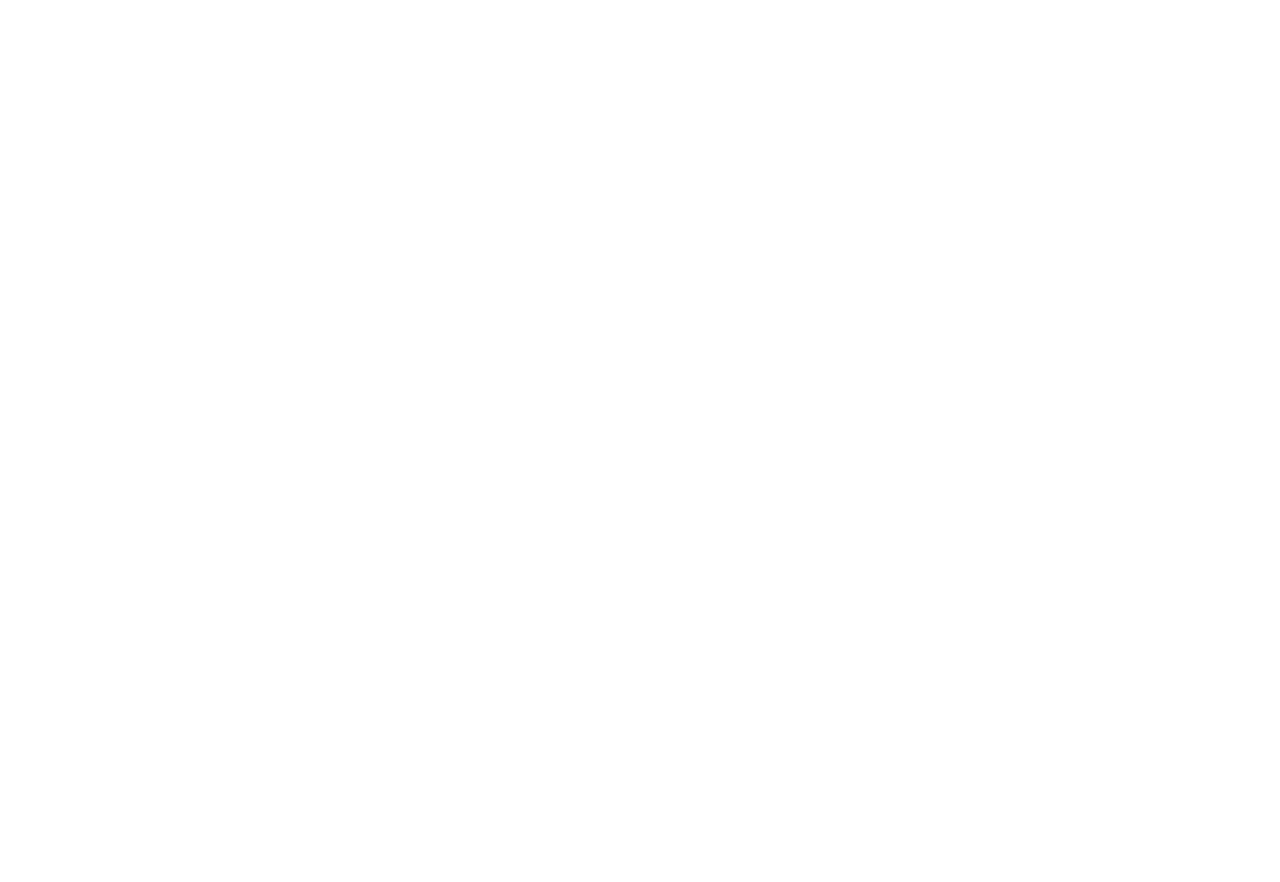
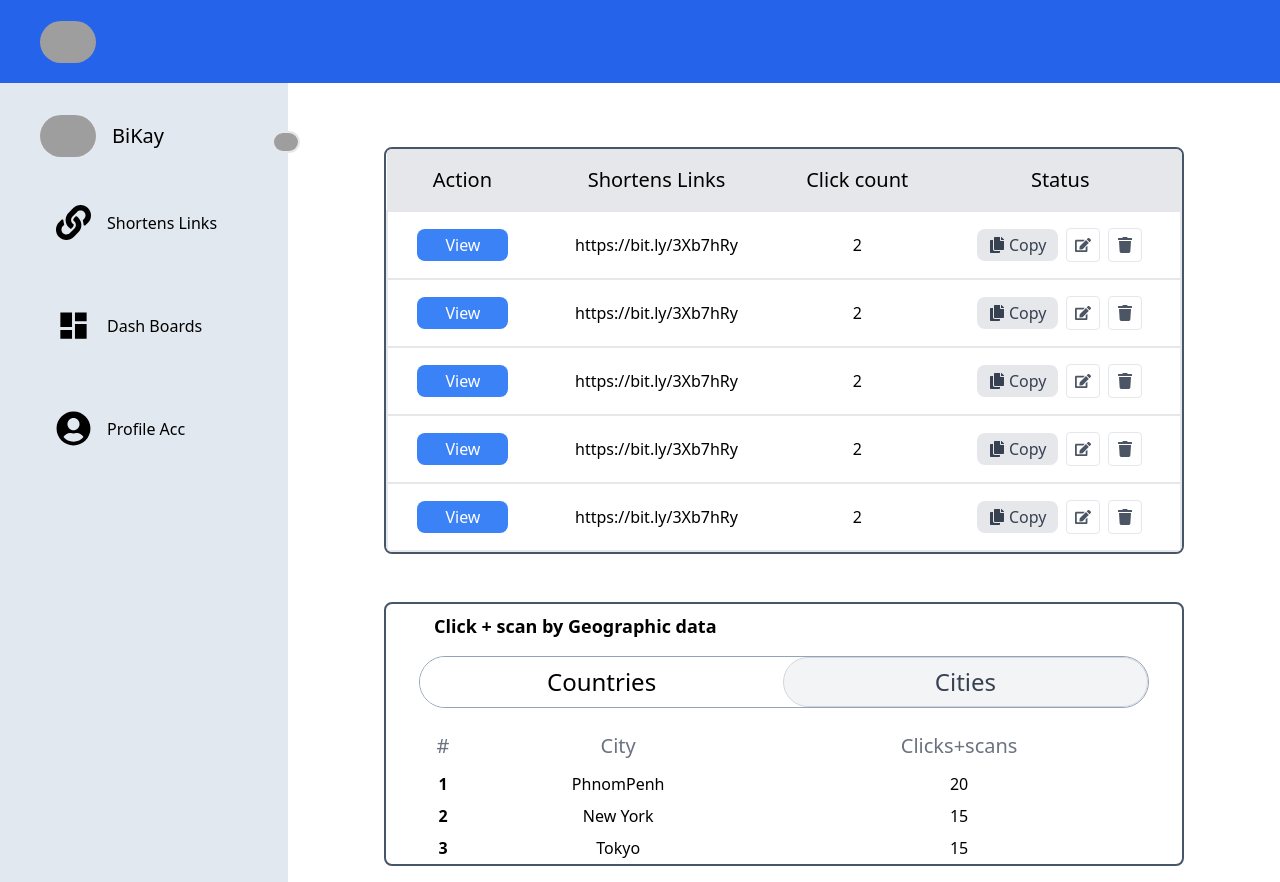
Before and after one commit to saolaiheang/link-shorten-two, a React (Vite) app: page /dashboard in a window 1280 px wide. Before the commit this address had no page. Before the commit the page ends 800 px from the top, so only its background shows below. Built offline with nearby package versions, Linux system fonts and the light colour scheme; grey boxes are pictures that could not be loaded.

Commit message:
layout-dashboard-page

```diff
--- a/src/App.jsx
+++ b/src/App.jsx
@@ -4,6 +4,7 @@
 import LoginPage from './page/Loginpage';
 import SignUp from './page/SignUp';
 import ShortenUrl from './page/ShortensUrl';
+import DashboardPage from './page/DashboardPage';
 import './App.css'
 
 function App() {
@@ -14,6 +15,7 @@
       <Route path="/login" element={<LoginPage />} />
       <Route path="/signup" element={<SignUp />} />
       <Route path="/shortenurls" element={<ShortenUrl/>} />
+      <Route path="/dashboard" element={<DashboardPage/>} />
     </Routes>
     </>
   )
--- a/src/components/Sidebar.jsx
+++ b/src/components/Sidebar.jsx
@@ -1,60 +1,45 @@
-
+// src/components/Sidebar.js
 import { useState } from "react";
-import { FaLink } from 'react-icons/fa';
+import { FaLink, FaUserCircle } from 'react-icons/fa';
 import { MdDashboard } from 'react-icons/md';
-import { FaUserCircle } from 'react-icons/fa';
+import { useNavigate } from 'react-router-dom'; // Import useNavigate
 
 const Sidebar = () => {
   const [open, setOpen] = useState(true);
+  const navigate = useNavigate(); // Initialize the navigate function
+
   const Menus = [
-    { title: "Shortens Links", icon: <FaLink size={35} />,gap: false },
-    { title: "Dash Boards", icon: <MdDashboard size={35}/>, gap: true },
-    { title: "Profile Acc", icon: <FaUserCircle size={35}/>, gap: true },
+    { title: "Shortens Links", icon: <FaLink size={35} />, gap: false, path: "/shortenurls" },
+    { title: "Dash Boards", icon: <MdDashboard size={35} />, gap: true, path: "/dashboard" },
+    { title: "Profile Acc", icon: <FaUserCircle size={35} />, gap: true, path: "/profile" },
   ];
 
   return (
     <div className="flex">
-      <div
-        className={`${
-          open ? "w-72 px-10  h-auto" : "w-20 p-2 h-auto"
-        } bg-slate-200 h-screen  pt-8 relative duration-300`}
-      >
+      <div className={`${open ? "w-72 px-10 h-auto" : "w-20 p-2 h-auto"} bg-slate-200 h-[1500px] pt-8 relative duration-300`}>
         <img
           src="https://encrypted-tbn0.gstatic.com/images?q=tbn:ANd9GcRQQ34x-FzmkmTADmbNeHmQ74N097sBj5p7iw&s"
-          className={`absolute cursor-pointer -right-3 top-12 w-7 border-dark-purple
-          border-2 rounded-full ${!open && "rotate-180"}`}
+          className={`absolute cursor-pointer -right-3 top-12 w-7 border-dark-purple border-2 rounded-full ${!open && "rotate-180"}`}
           onClick={() => setOpen(!open)}
           alt="Toggle Sidebar"
         />
         <div className="flex gap-x-4 items-center">
           <img
             src="https://media.licdn.com/dms/image/v2/C560BAQE55kHfjFuzlg/company-logo_200_200/company-logo_200_200/0/1631377740362?e=2147483647&v=beta&t=lwTHSGTyiLNCxcgBP36R49o1XEATmojFUK8g27vK0BY"
-            className={`rounded-full w-12 sm:w-14 ${
-              open && "rotate-[360deg]"
-            }`}
+            className={`rounded-full w-12 sm:w-14 ${open && "rotate-[360deg]"}`}
             alt="BiKay Logo"
           />
-          <h1
-            className={`text-black origin-left font-medium text-xl duration-200 ${
-              !open && "scale-0"
-            }`}
-          >
-            BiKay
-          </h1>
+          <h1 className={`text-black origin-left font-medium text-xl duration-200 ${!open && "scale-0"}`}>BiKay</h1>
         </div>
         <ul className="pt-6">
           {Menus.map((Menu, index) => (
             <li
               key={index}
-              className={`flex rounded-md p-4 cursor-pointer hover:bg-violet-200 text-black text-base items-center gap-x-4
-              ${Menu.gap ? "mt-9" : "mt-2"} ${
-                index === 0 && "bg-light-white"
-              }`}
+              className={`flex rounded-md p-4 cursor-pointer hover:bg-violet-200 text-black text-base items-center gap-x-4 ${Menu.gap ? "mt-9" : "mt-2"} ${index === 0 && "bg-light-white"}`}
+              onClick={() => navigate(Menu.path)} // Navigate to the specified path
             >
               {Menu.icon}
-              <span className={`${!open && "hidden"} origin-left duration-200`}>
-                {Menu.title}
-              </span>
+              <span className={`${!open && "hidden"} origin-left duration-200`}>{Menu.title}</span>
             </li>
           ))}
         </ul>
--- a/src/page/ DashboardPage.jsx
+++ /dev/null
@@ -1,8 +0,0 @@
-import { useState } from 'react';
-import Sidebar from '../components/Sidebar';
-function  DashboardPage(){
-    return(
-       <Sidebar></Sidebar>
-    )
-}
-export default DashboardPage;
--- /dev/null
+++ b/src/page/DashboardPage.jsx
@@ -0,0 +1,119 @@
+import { useState } from "react";
+import { FaCopy, FaEdit, FaTrash } from "react-icons/fa";
+import Sidebar from "../components/Sidebar";
+import Header from "../components/Header";
+
+function DashboardPage() {
+  const [activeTab, setActiveTab] = useState("Cities");
+
+  return (
+    <div className="min-h-screen bg-white">
+      <Header
+        userName="Lai heang"
+        profilePicUrl="https://w7.pngwing.com/pngs/215/58/png-transparent-computer-icons-google-account-scalable-graphics-computer-file-my-account-icon-rim-123rf-symbol-thumbnail.png"
+      />
+      <div className="flex w-full">
+        <Sidebar />
+        <div className="flex-1 p-4 overflow-x-auto">
+          {/* First Table */}
+          <div className="w-full lg:w-10/12 m-auto mt-12 border-2 border-slate-600 max-sm:overflow-scroll rounded-lg overflow-hidden">
+            <table className="w-full text-sm lg:text-base">
+              <thead>
+                <tr className="bg-gray-200 text-center text-base lg:text-xl">
+                  <th className="p-4 border font-normal">Action</th>
+                  <th className="p-4 border font-normal">Shortens Links</th>
+                  <th className="p-4 border font-normal">Click count</th>
+                  <th className="p-4 border font-normal">Status</th>
+                </tr>
+              </thead>
+              <tbody>
+                {Array.from({ length: 5 }).map((_, index) => (
+                  <tr key={index} className="border-2 text-center">
+                    <td className="p-4">
+                      <button className="bg-blue-500 text-white py-1 px-3 lg:px-7 rounded-lg hover:bg-blue-600">
+                        View
+                      </button>
+                    </td>
+                    <td className="p-4">https://bit.ly/3Xb7hRy</td>
+                    <td className="p-4">2</td>
+                    <td className="p-4 flex items-center justify-center gap-2">
+                      <button className="bg-gray-200 text-gray-700 py-1 px-2 lg:px-3 rounded-lg hover:bg-gray-300 flex items-center gap-1">
+                        <FaCopy /> Copy
+                      </button>
+                      <button className="bg-white border rounded p-2 hover:bg-gray-100 flex items-center">
+                        <FaEdit className="text-gray-600" />
+                      </button>
+                      <button className="bg-white border rounded p-2 hover:bg-gray-100 flex items-center">
+                        <FaTrash className="text-gray-600" />
+                      </button>
+                    </td>
+                  </tr>
+                ))}
+              </tbody>
+            </table>
+          </div>
+
+          {/* Second Table */}
+          <div className="w-full lg:w-10/12 m-auto mt-12 border-2 border-slate-600 rounded-lg overflow-hidden">
+            <h2 className="font-bold text-lg mb-4 text-left pt-2 px-12">
+              Click + scan by Geographic data
+            </h2>
+
+            {/* Tabs */}
+            <div className="flex mb-4 w-11/12 m-auto border border-slate-400 rounded-full overflow-hidden">
+              <button
+                className={`flex-1 py-2 transition-colors text-center text-2xl ${
+                  activeTab === "Countries"
+                    ? "bg-gray-100 text-gray-700 rounded-full border border-gray-300"
+                    : "bg-white text-black"
+                }`}
+                onClick={() => setActiveTab("Countries")}
+              >
+                Countries
+              </button>
+              <button
+                className={`flex-1 py-2 transition-colors text-center text-2xl ${
+                  activeTab === "Cities"
+                    ? "bg-gray-100 text-gray-700 rounded-full border border-gray-300"
+                    : "bg-white text-black"
+                }`}
+                onClick={() => setActiveTab("Cities")}
+              >
+                Cities
+              </button>
+            </div>
+
+            {/* Responsive Table */}
+            <table className="w-full lg:w-11/12 m-auto text-sm lg:text-base">
+              <thead>
+                <tr className="text-center text-base lg:text-xl text-gray-500">
+                  <th className="py-2 font-normal">#</th>
+                  <th className="py-2 font-normal">City</th>
+                  <th className="py-2 font-normal">Clicks+scans</th>
+                </tr>
+              </thead>
+              <tbody>
+                <tr>
+                  <td className="py-1 font-semibold">1</td>
+                  <td className="py-1">PhnomPenh</td>
+                  <td className="py-1">20</td>
+                </tr>
+                <tr>
+                  <td className="py-1 font-semibold">2</td>
+                  <td className="py-1">New York</td>
+                  <td className="py-1">15</td>
+                </tr>
+                <tr>
+                  <td className="py-1 font-semibold">3</td>
+                  <td className="py-1">Tokyo</td>
+                  <td className="py-1">15</td>
+                </tr>
+              </tbody>
+            </table>
+          </div>
+        </div>
+      </div>
+    </div>
+  );
+}
+export default DashboardPage;
```
Also changed, not shown: 1 other file (tests, documents, lock files or other folders).
